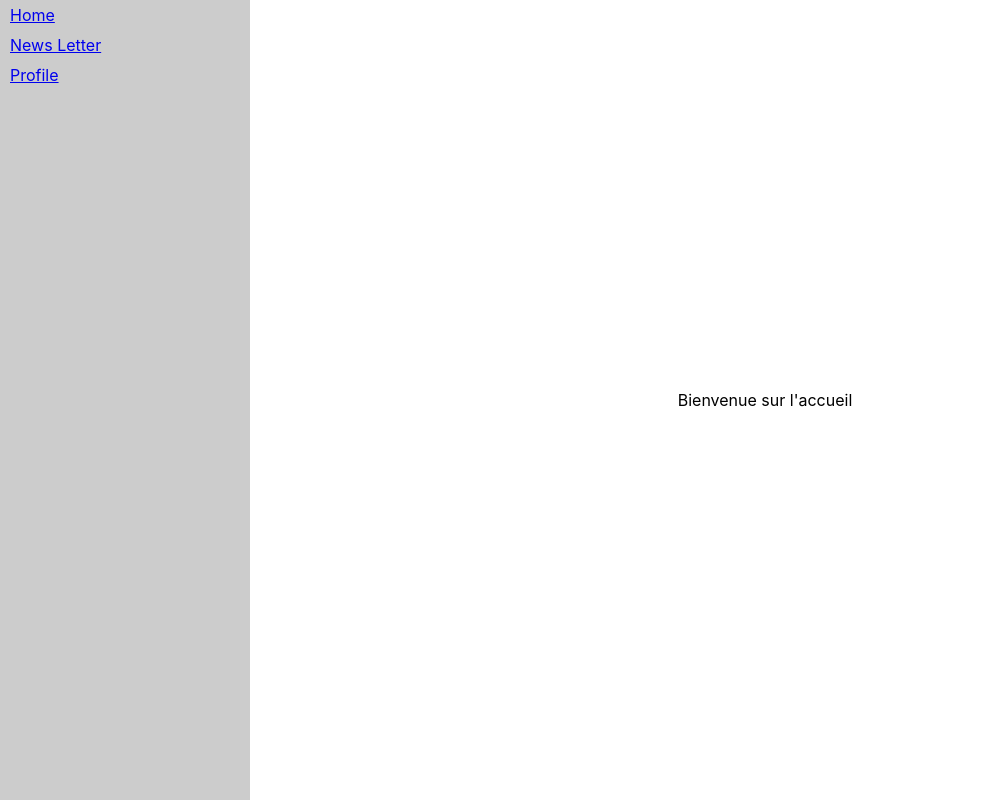
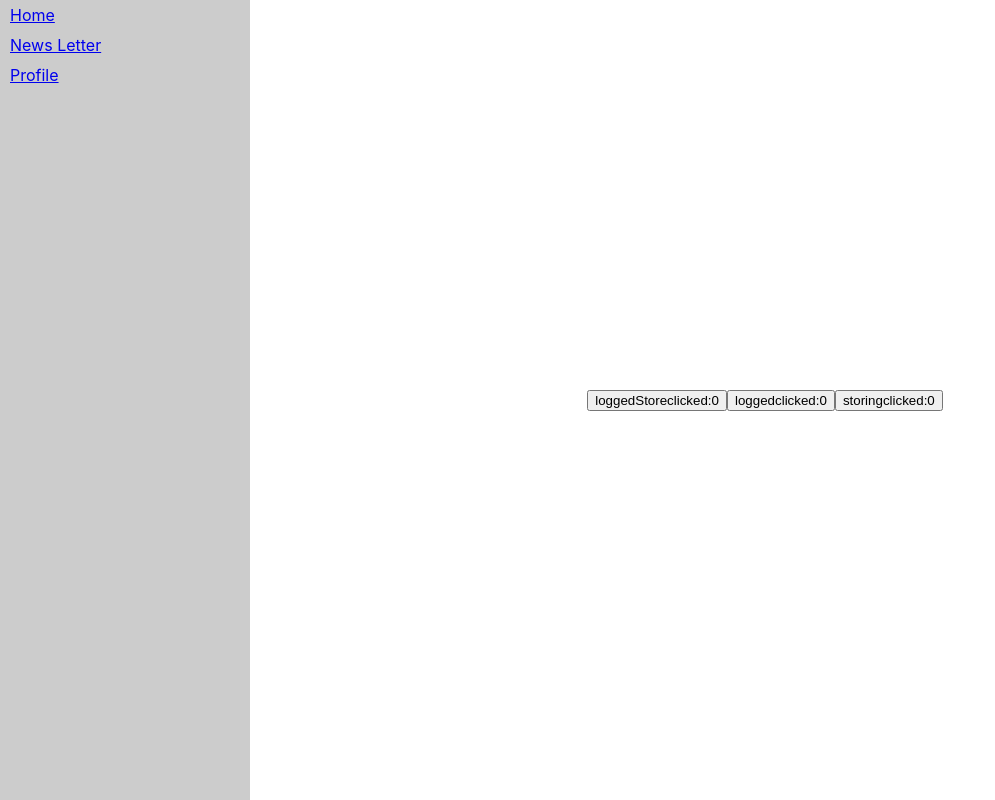
Before and after one commit to Bear-Foot/support-react-avance, a React (Create React App) app: page / in a window 1280 px wide. Shown: the whole page, without its empty margins (0-995 px from the left). Built offline with nearby package versions, Linux system fonts and the light colour scheme.

Commit message:
added Hof Example

```diff
--- a/src/components/Home.js
+++ b/src/components/Home.js
@@ -1 +1,26 @@
-export const Home = () => 'Bienvenue sur l\'accueil'
+import { useState } from 'react'
+
+import { storingState, useLoggedState } from '../hooks/HoH'
+
+const storingHook1 = storingState(useState, 'one')
+const storingLoggingHook1 = storingState(useLoggedState, 'two')
+
+const Count = ({ stateHook, label }) => {
+  const [count, setCount] = stateHook(0)
+
+  return (
+    <button type="button" onClick={() => setCount((c) => c + 1)}>
+      {label}
+      clicked:
+      {count}
+    </button>
+  )
+}
+
+export const Home = () => (
+  <div>
+    <Count stateHook={storingLoggingHook1} label="loggedStore" />
+    <Count stateHook={useLoggedState} label="logged" />
+    <Count stateHook={storingHook1} label="storing" />
+  </div>
+)
--- /dev/null
+++ b/src/hooks/HoH.js
@@ -0,0 +1,25 @@
+import { useEffect, useState } from 'react'
+
+export const storingState = (wrapped, key) => (initialState) => {
+  const existingStorage = localStorage.getItem(key)
+  const parsed = JSON.parse(existingStorage)
+  const [state, setState] = wrapped(parsed || initialState)
+
+  useEffect(() => {
+    localStorage.setItem(key, JSON.stringify(state))
+  }, [state])
+
+  return [state, setState]
+}
+
+export const loggingState = (wrapped) => (initialState, ...rest) => {
+  const [state, setState] = wrapped(initialState, ...rest)
+
+  useEffect(() => {
+    console.log(state)
+  }, [state])
+
+  return [state, setState]
+}
+
+export const useLoggedState = loggingState(useState)
```
Also changed, not shown: 2 other files (tests, documents, lock files or other folders).
